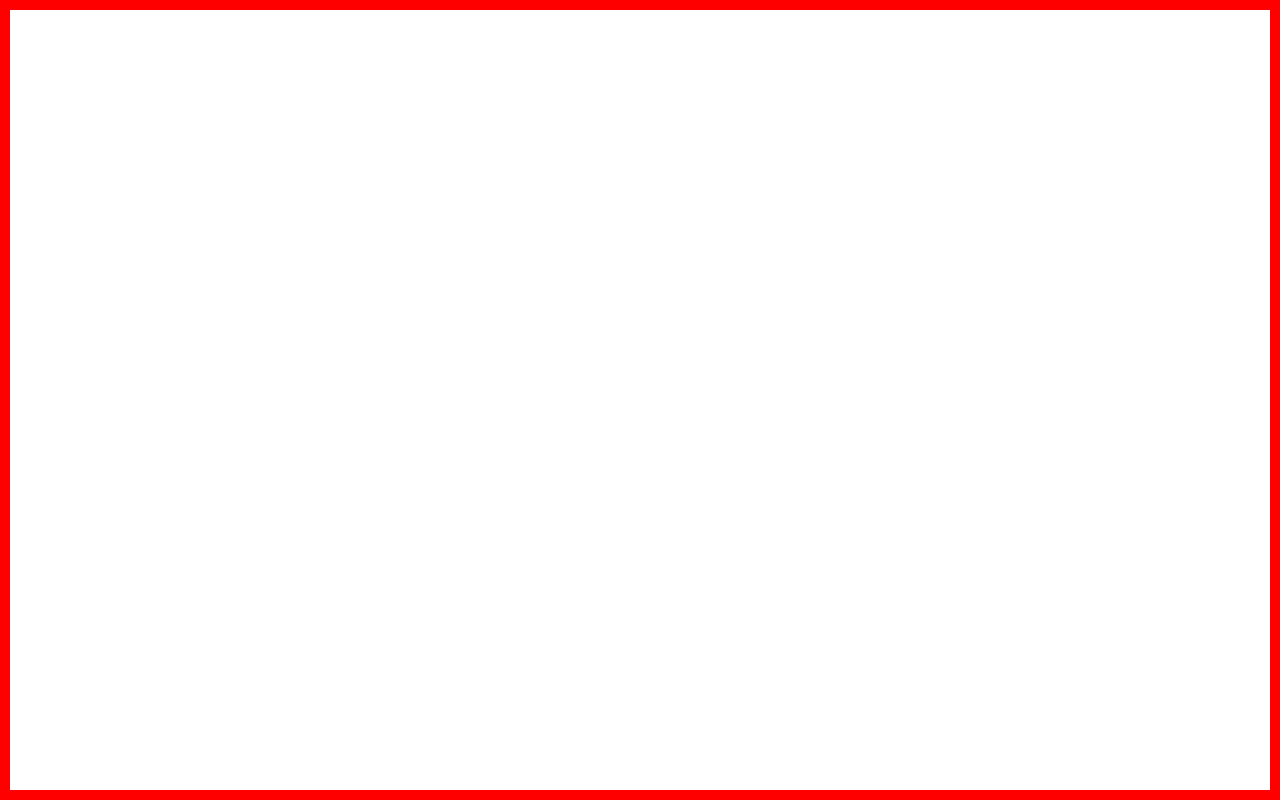
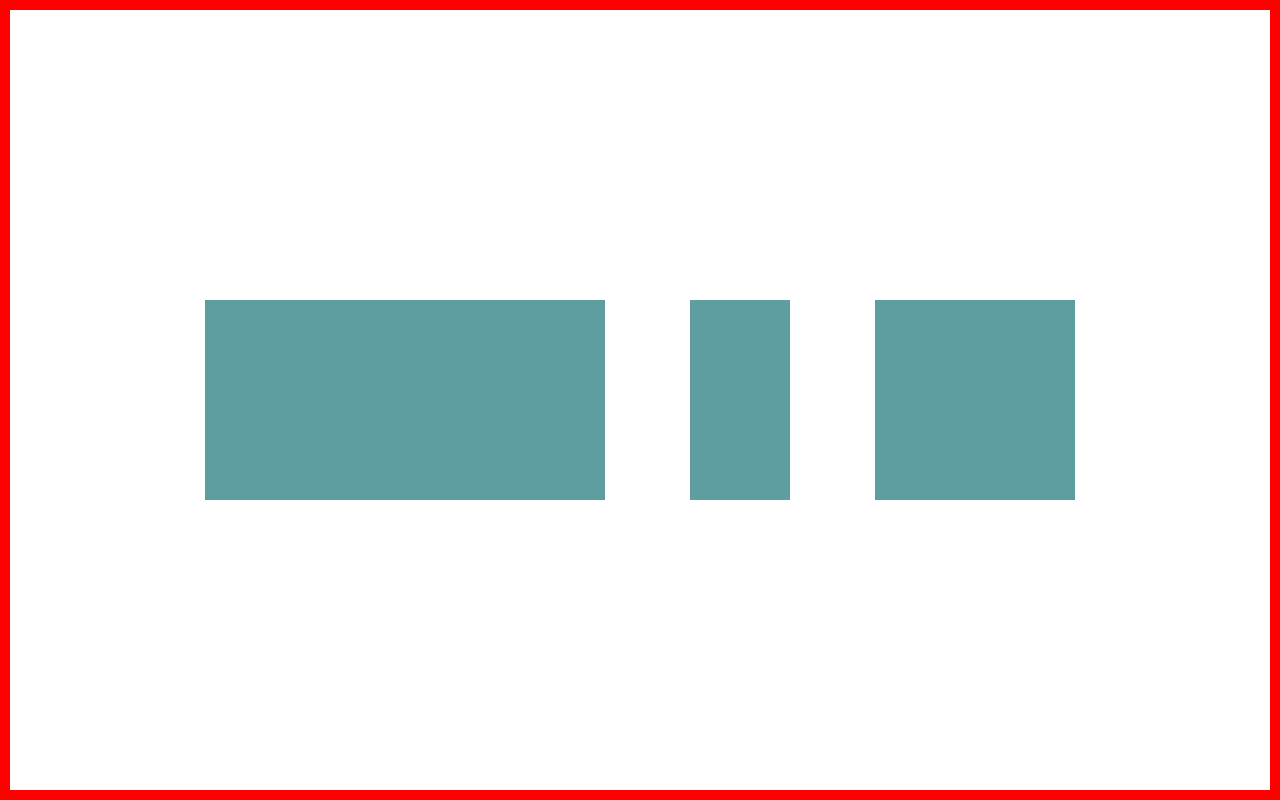
Before and after one commit to RealityisGaming/coursework, a plain HTML site: page index.html in a window 1280 px wide. Drawn offline with Linux system fonts and the light colour scheme.

Commit message:
Adjusted the boxes

```diff
--- a/index.html
+++ b/index.html
@@ -32,15 +32,24 @@
             background-color: cadetblue;
             height: 200px;
             margin: 20px;
+            display: flex;
+            justify-content: center;
+            align-items: center;
         }
 
-        .block1{}
+        .block1{
+            flex-basis: 400px;
+        }
 
-        .block2 {}
+        .block2 {
+            flex-basis: 100px;
+        }
 
-        .block3 {}
+        .block3 {
+            flex-basis: 200px;
+        }
 
-        .container > .image_blocks {
+        .container > .blocks {
             display: flex;
             flex-direction: row;
             justify-content: space-evenly;
```
